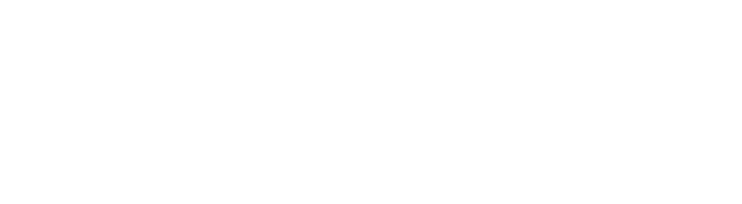
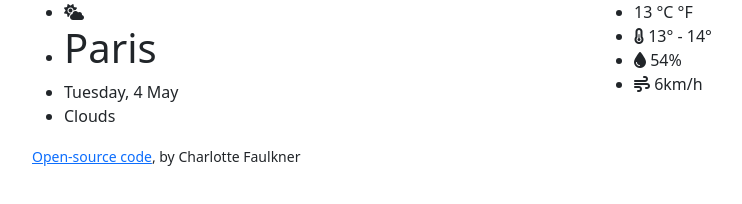
Before and after one commit to c-faulkner/vanilla-weather-app, a plain HTML site: page index.html in a window 1280 px wide. Shown: the whole page, without its empty margins (50-792 px from the left). Drawn offline with nearby package versions, Linux system fonts and the light colour scheme.

Commit message:
Added the HTML structure

```diff
--- a/index.html
+++ b/index.html
@@ -11,10 +11,53 @@
       integrity="sha384-eOJMYsd53ii+scO/bJGFsiCZc+5NDVN2yr8+0RDqr0Ql0h+rP48ckxlpbzKgwra6"
       crossorigin="anonymous"
     />
+    <script
+      src="https://kit.fontawesome.com/3df3f0b1e3.js"
+      crossorigin="anonymous"
+    ></script>
     <title>Weather App</title>
   </head>
   <body>
-    <div class="container"></div>
+    <div class="container">
+      <div class="weather-app">
+        <div class="row">
+          <div class="col-6">
+            <ul>
+              <li>
+                <i class="fas fa-cloud-sun"></i>
+              </li>
+              <li><h1>Paris</h1></li>
+              <li>Tuesday, 4 May</li>
+              <li>Clouds</li>
+            </ul>
+          </div>
+          <div class="col-6">
+            <ul>
+              <li>13 °C °F</li>
+              <li>
+                <i class="fas fa-thermometer-half"></i>
+                13° - 14°
+              </li>
+              <li>
+                <i class="fas fa-tint"></i>
+                54%
+              </li>
+              <li>
+                <i class="fas fa-wind"></i>
+                6km/h
+              </li>
+            </ul>
+          </div>
+        </div>
+      </div>
+      <small>
+        <a
+          href="https://github.com/c-faulkner/vanilla-weather-app"
+          target="_blank"
+          >Open-source code</a
+        >, by Charlotte Faulkner
+      </small>
+    </div>
     <script src="src/app.js"></script>
   </body>
 </html>
```
